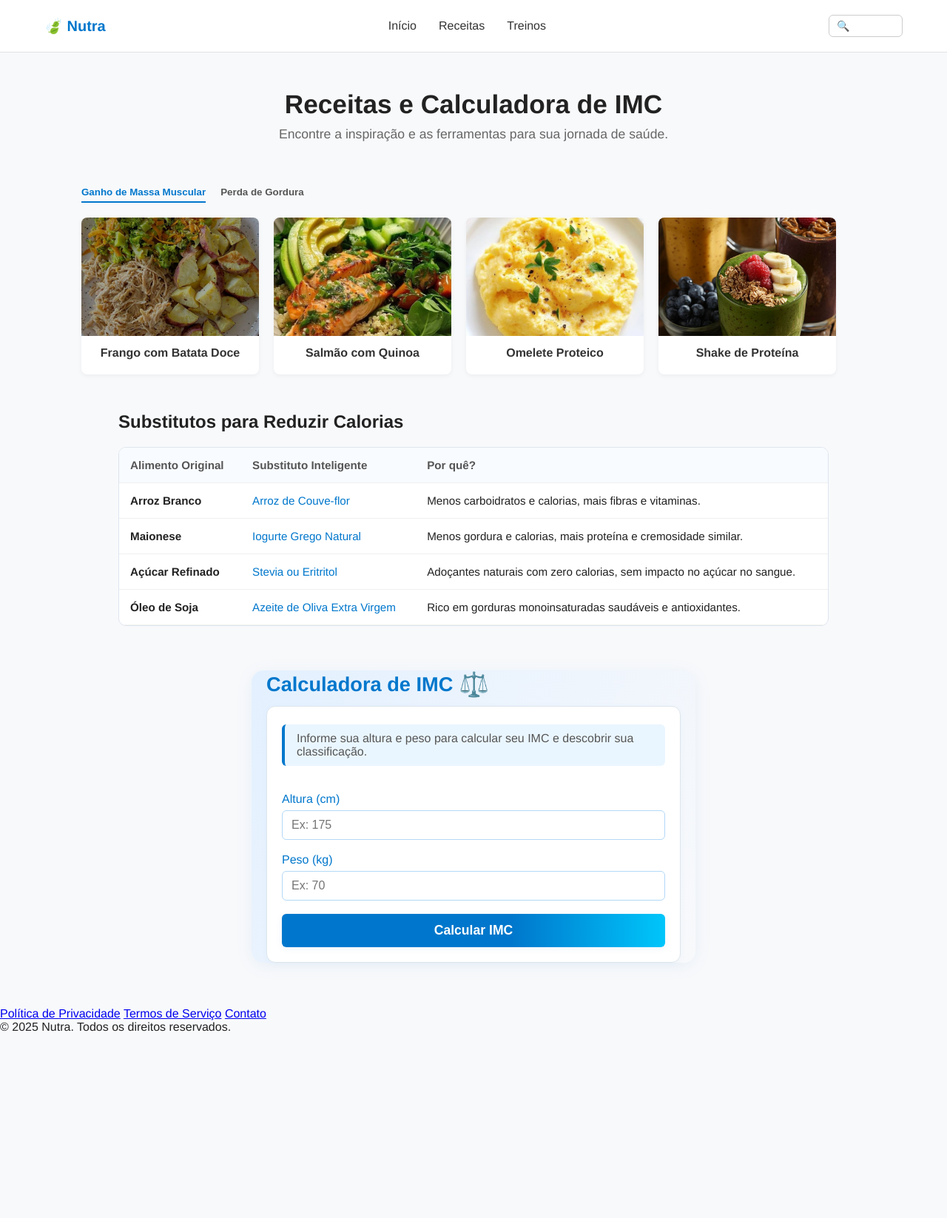
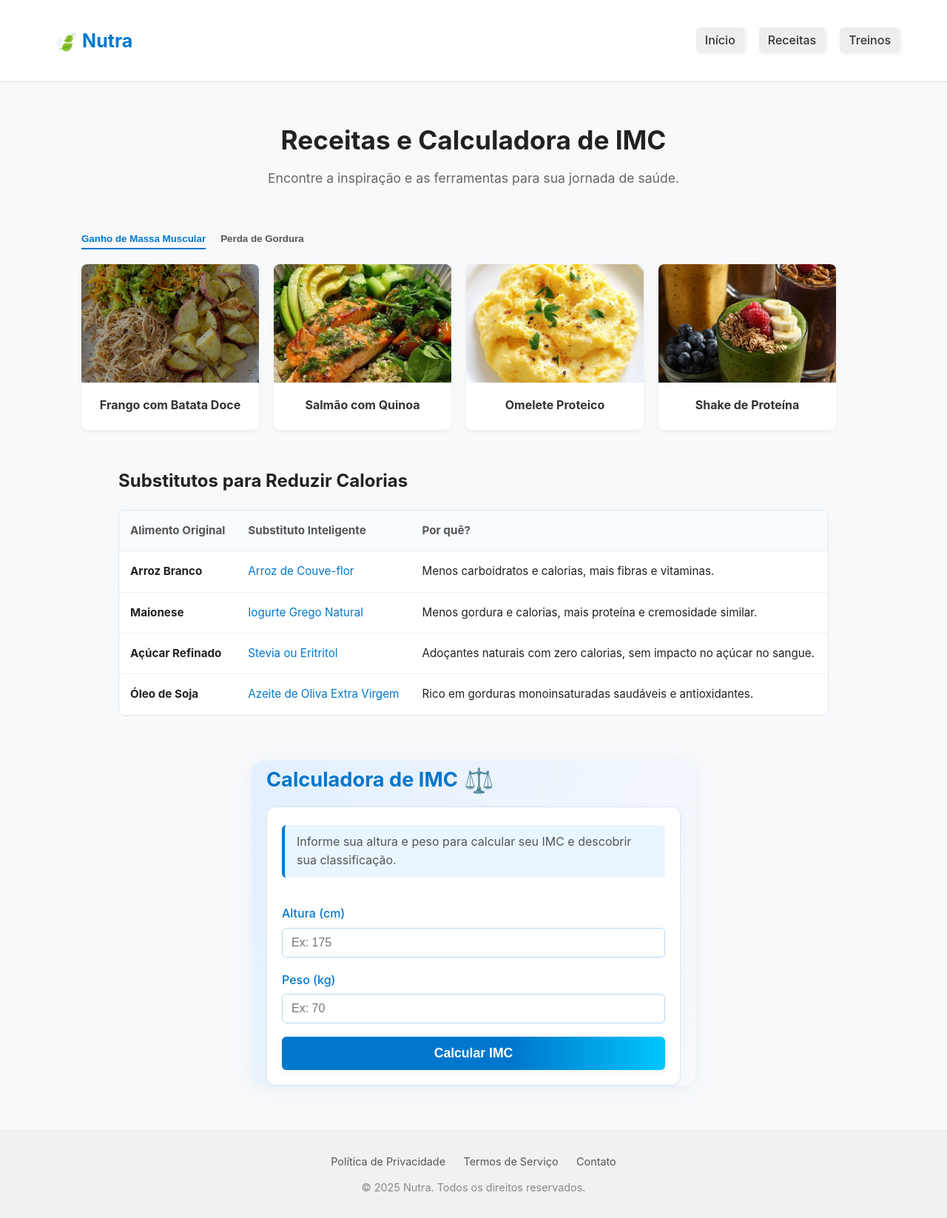
Before and after one commit to Projeto-de-LSW/Nutra, a plain HTML site: page Nutra-main/Pages/nutricao.html in a window 1280 px wide. Shown: the whole page at 74% size. Before the commit the page ends 1397 px from the top, so only its background shows below. Drawn offline with Linux system fonts and the light colour scheme.

Commit message:
Algumas modificações de CSS.
Fiz algumas alterações no CSS no index e nutrição.

```diff
--- a/Nutra-main/CSS/nutricao.css
+++ b/Nutra-main/CSS/nutricao.css
@@ -5,7 +5,8 @@
 }
 
 body {
-  font-family: "Helvetica", sans-serif;
+  font-family: -apple-system, BlinkMacSystemFont, 'Segoe UI', Roboto, Oxygen, Ubuntu, Cantarell, 'Open Sans', 'Helvetica Neue', sans-serif;
+  line-height: 1.6;
   background-color: #f8f9fb;
   color: #222;
 }
@@ -14,15 +15,11 @@ body {
   background-color: #ffffff;
   color: #fff
 }
-ul {
-  list-style-type: none;
-  display: flex;
-}
 
 .container {
+  width: 90%;
   max-width: 1200px;
   margin: auto;
-  padding: 20px;
   display: flex;
   align-items: center;
   justify-content: space-between;
@@ -31,19 +28,37 @@ ul {
 header {
   background: #ffffff;
   border-bottom: 1px solid #e2e2e2;
+  padding: 25px 0;
+  overflow: hidden;
 }
 
 .logo {
+  font-size: 25px;
   font-weight: bold;
-  font-size: 20px;
   color: #0077cc;
+  padding: 10px;
+}
+
+.menu {
+  list-style: none;
+  display: flex;
+  gap: 20px;
 }
 
 .menu a {
-  margin: 0 15px;
   text-decoration: none;
   color: #333;
   font-weight: 500;
+  padding: 7px 12px;
+  border-radius: 5px;
+  box-shadow: 2px 2px 5px rgba(0, 0, 0, 0.07);
+  cursor: pointer;
+  background-color: #d9d9d974;
+  transition: 0.3s ease;
+}
+
+.menu a:hover {
+  background-color: #f9f8f8;
 }
 
 .user {
@@ -265,7 +280,31 @@ td a {
   font-weight: 500;
   animation: fadeInIMC 0.5s;
 }
+
 @keyframes fadeInIMC {
   from { opacity: 0; transform: translateY(20px); }
   to { opacity: 1; transform: translateY(0); }
 }
+
+footer {
+  text-align: center;
+  padding: 30px 20px;
+  background: #f1f1f1;
+  margin-top: 40px;
+}
+
+.footer-links {
+  margin-bottom: 10px;
+}
+
+.footer-links a {
+  margin: 0 10px;
+  color: #555;
+  text-decoration: none;
+  font-size: 0.9rem;
+}
+
+footer p {
+  font-size: 0.9rem;
+  color: #888;
+}
--- a/Nutra-main/JS/login.js
+++ b/Nutra-main/JS/login.js
@@ -1,7 +1,7 @@
 const criarCONTA = document.getElementById('criar');
 
 criarCONTA.addEventListener('click', function() {
-    window.location.href = '/Pages/cadastro.html';
+    window.location.href = '../Pages/cadastro.html';
 });
 
 function fazerLogin() {
--- /dev/null
+++ b/Nutra-main/JS/usuario_logado.js
@@ -0,0 +1,6 @@
+const loginCadastro = document.querySelector(".menu #logincadastro")
+const usuario = localStorage.getItem('usuarioLogado')
+
+if(usuario != null) {
+    loginCadastro.style.display = 'none'
+}
--- a/Nutra-main/Pages/nutricao.html
+++ b/Nutra-main/Pages/nutricao.html
@@ -11,16 +11,13 @@
   <header>
     <div class="container">
       <div class="logo">🍃 Nutra</div>
-      <nav class="menu">
+      <nav>
         <ul class="menu">
           <li><a href="../index.html">Início</a></li>
           <li><a href="nutricao.html" class="active" aria-current="page">Receitas</a></li>
           <li><a href="treinos.html">Treinos</a></li>
         </ul>
       </nav>
-      <div class="user">
-        <input type="text" placeholder="🔍" class="search" />
-      </div>
     </div>
   </header>
 
```
Also changed, not shown: Nutra-main/index.html (+2 -1 lines).
